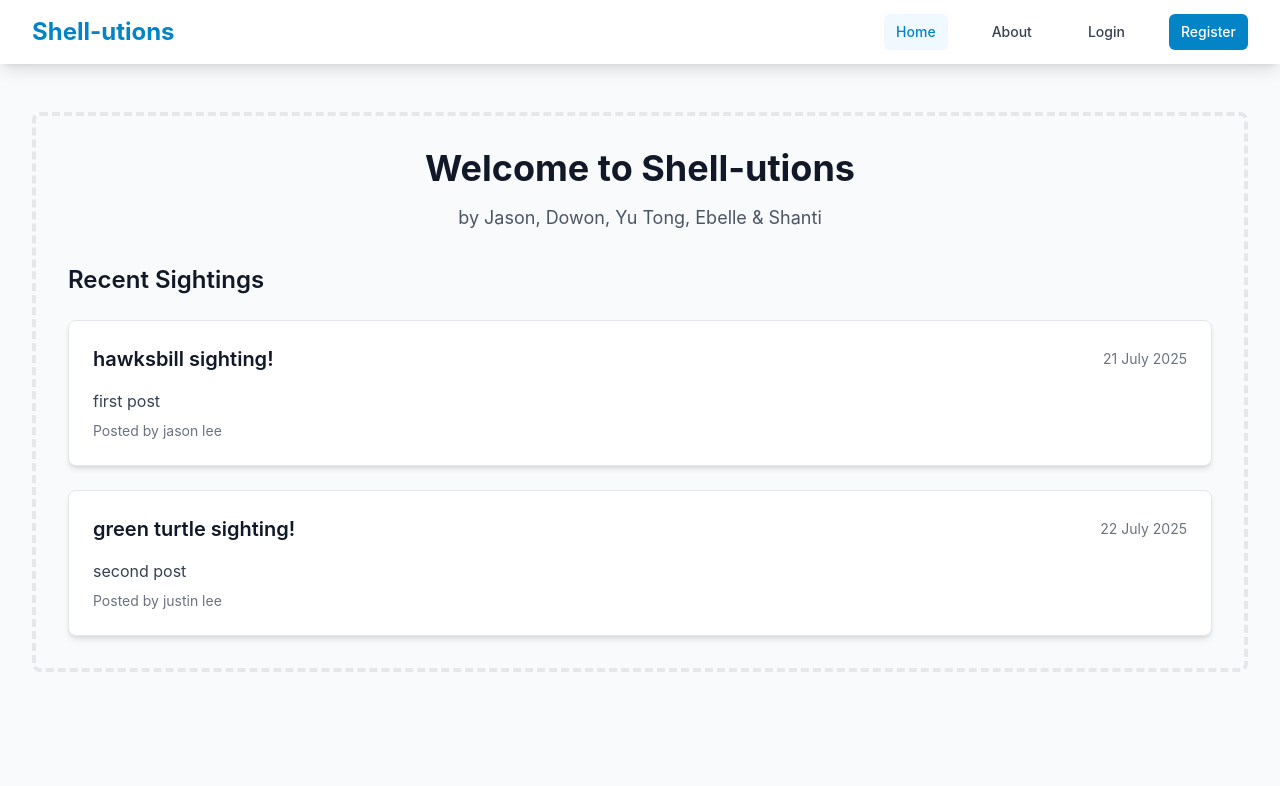
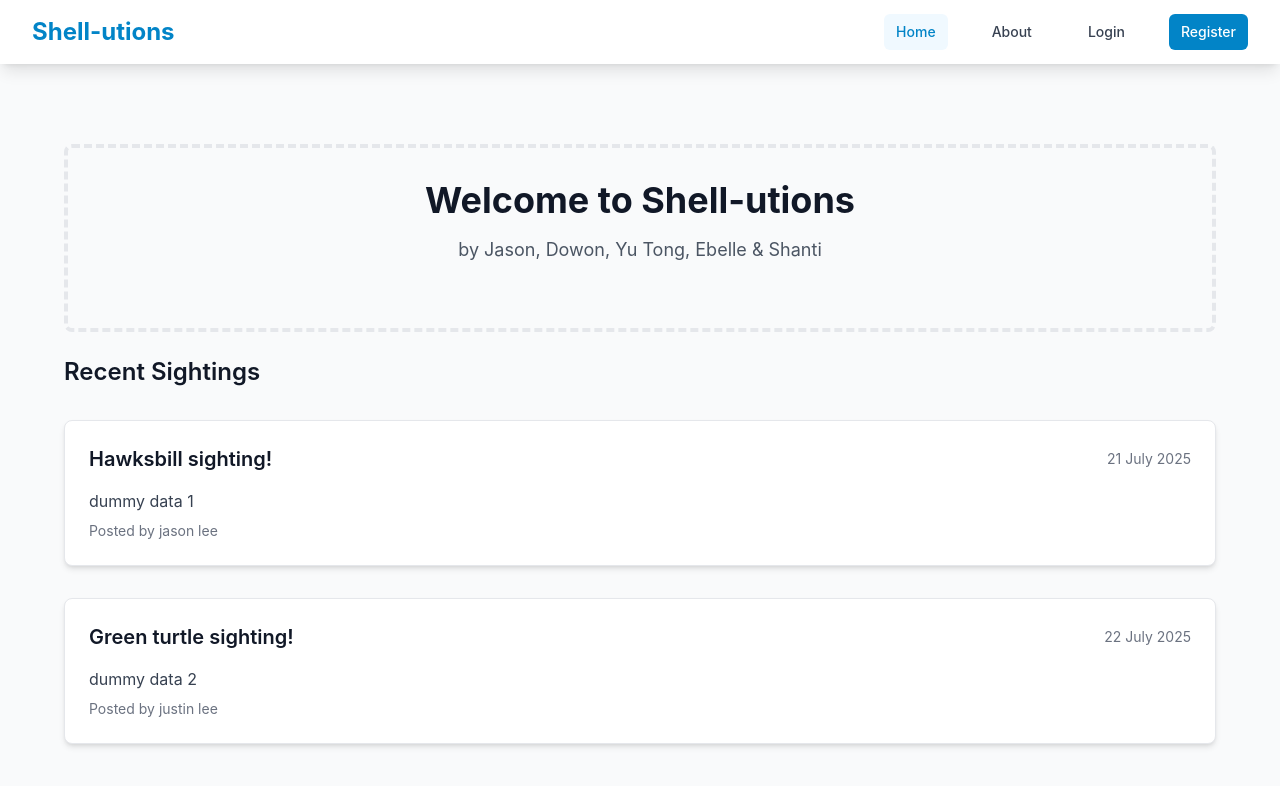
Before and after one commit to jasonleexc/IEx-Lombok, a React (Create React App) app in the folder frontend/: page / in a window 1280 px wide. Shown: the top 786 px of the page. Built offline with nearby package versions, Linux system fonts and the light colour scheme.

Commit message:
Restructured frontend to use prop drilling for React

```diff
--- /dev/null
+++ b/frontend/src/pages/Header.tsx
@@ -0,0 +1,19 @@
+
+const Header = () => {
+    return (
+        <div className="px-4 py-6 sm:px-0">
+            <div className="border-4 border-dashed border-gray-200 rounded-lg p-8">
+                <div className="text-center">
+                <h1 className="text-4xl font-bold text-gray-900 mb-4">
+                    Welcome to Shell-utions
+                </h1>
+                <p className="text-lg text-gray-600 mb-8">
+                    by Jason, Dowon, Yu Tong, Ebelle & Shanti
+                </p>
+                </div>
+            </div>
+        </div>
+    );
+}
+
+export default Header;
--- a/frontend/src/pages/Home.tsx
+++ b/frontend/src/pages/Home.tsx
@@ -1,56 +1,33 @@
-import React from 'react';
+import SightingsList from "./SightingsList";
+import Header from "./Header";
 
-interface Post {
-  author: string;
-  title: string;
-  content: string;
-  date_posted: string;
-}
+import React, { useState } from "react";
 
-const Home: React.FC = () => {
-  const posts: Post[] = [
+const Home = () => {
+  const [ sightings, setSightings ] = useState([
     {
+      id: 1,
       author: 'jason lee',
-      title: 'hawksbill sighting!',
-      content: 'first post',
-      date_posted: '21 July 2025'
+      title: 'Hawksbill sighting!',
+      content: 'dummy data 1',
+      datePosted: '21 July 2025'
     },
     {
+      id: 2,
       author: 'justin lee',
-      title: 'green turtle sighting!',
-      content: 'second post',
-      date_posted: '22 July 2025'
+      title: 'Green turtle sighting!',
+      content: 'dummy data 2',
+      datePosted: '22 July 2025'
     }
-  ];
+  ]);
 
   return (
-    <div className="px-4 py-6 sm:px-0">
-      <div className="border-4 border-dashed border-gray-200 rounded-lg p-8">
-        <div className="text-center">
-          <h1 className="text-4xl font-bold text-gray-900 mb-4">
-            Welcome to Shell-utions
-          </h1>
-          <p className="text-lg text-gray-600 mb-8">
-            by Jason, Dowon, Yu Tong, Ebelle & Shanti
-          </p>
-        </div>
-
-        {/* Posts Section */}
-        <div className="mt-8">
-          <h2 className="text-2xl font-semibold text-gray-900 mb-6">Recent Sightings</h2>
-          <div className="space-y-6">
-            {posts.map((post, index) => (
-              <div key={index} className="bg-white rounded-lg shadow-md p-6 border border-gray-200">
-                <div className="flex items-center justify-between mb-4">
-                  <h3 className="text-xl font-semibold text-gray-900">{post.title}</h3>
-                  <span className="text-sm text-gray-500">{post.date_posted}</span>
-                </div>
-                <p className="text-gray-700 mb-2">{post.content}</p>
-                <p className="text-sm text-gray-500">Posted by {post.author}</p>
-              </div>
-            ))}
-          </div>
-        </div>
+    <div className="max-w-7xl mx-auto px-4 sm:px-6 lg:px-8 py-8">
+      <Header />
+      <h2 className="text-2xl font-semibold text-gray-900 mb-6">Recent Sightings</h2>
+      <div className="space-y-6">
+      <SightingsList
+        sightings = {sightings} />
       </div>
     </div>
   );
--- /dev/null
+++ b/frontend/src/pages/Sighting.tsx
@@ -0,0 +1,27 @@
+import React from "react";
+
+type Sighting = {
+
+    id: number;
+    author: string;
+    title: string;
+    content: string;
+    datePosted: string;
+}
+
+const Sighting: React.FC<{ sighting: Sighting }> = ({ sighting }) => {
+    return (
+        <div className="mt-8">
+            <div key={sighting.id} className="bg-white rounded-lg shadow-md p-6 border border-gray-200">
+                <div className="flex items-center justify-between mb-4">
+                <h3 className="text-xl font-semibold text-gray-900">{sighting.title}</h3>
+                <span className="text-sm text-gray-500">{sighting.datePosted}</span>
+                </div>
+                <p className="text-gray-700 mb-2">{sighting.content}</p>
+                <p className="text-sm text-gray-500">Posted by {sighting.author}</p>
+            </div>
+        </div>
+    )
+}
+
+export default Sighting;
--- /dev/null
+++ b/frontend/src/pages/SightingsList.tsx
@@ -0,0 +1,18 @@
+import Sighting from "./Sighting";
+
+import React from "react";
+
+const SightingsList: React.FC<({ sightings: Sighting[] })> = ({ sightings }) => {
+    return (
+        <ul>
+            {sightings.map((sighting) => (
+                <Sighting
+                    key={sighting.id}
+                    sighting = {sighting}
+                />
+            ))}
+        </ul>
+    )
+}
+
+export default SightingsList;
```
